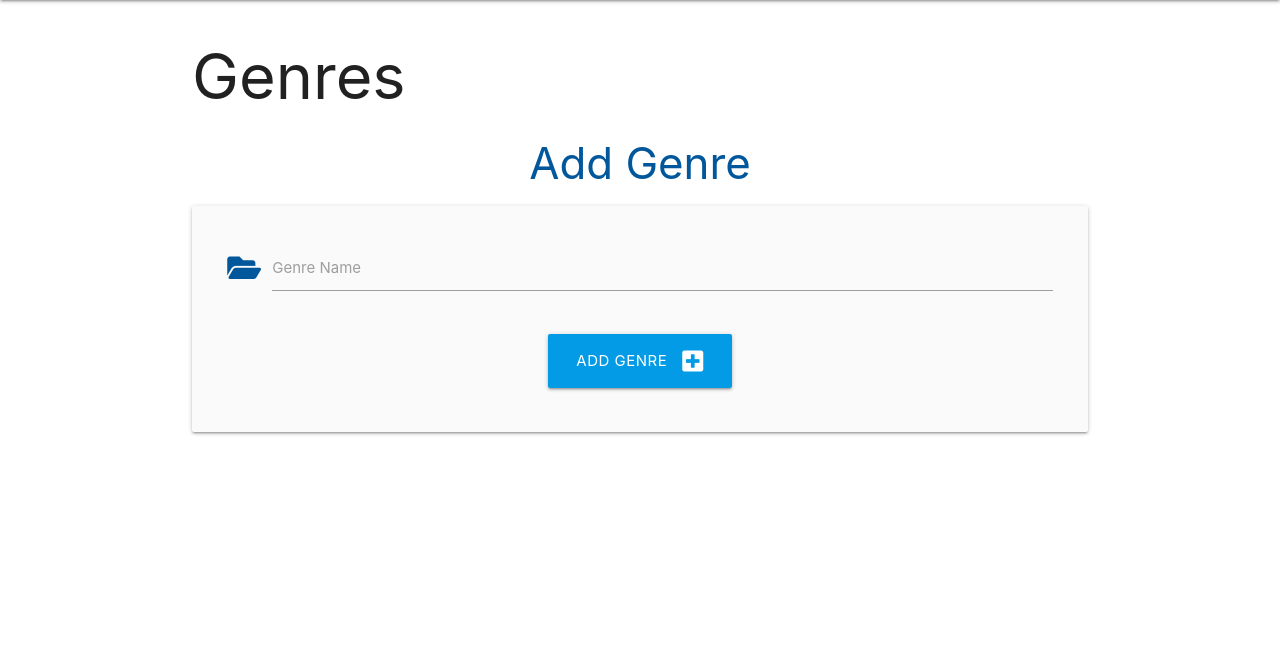
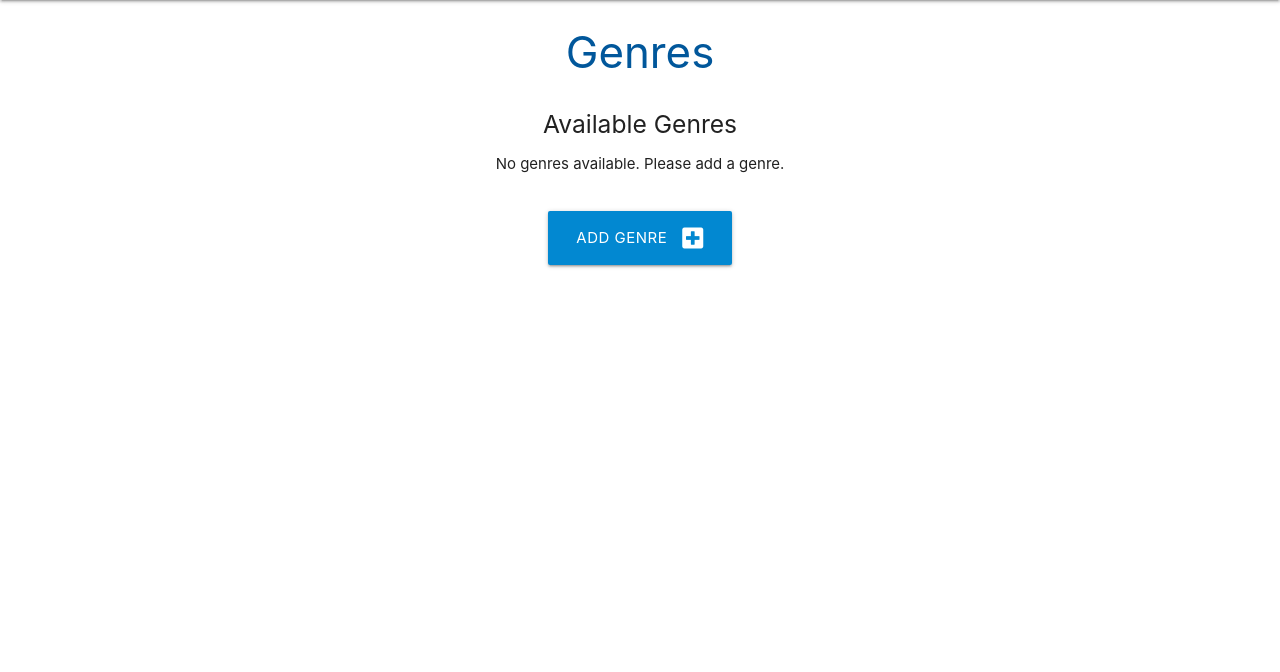
Before and after one commit to Ramil96/book-application, a Flask app: page /genres in a window 1280 px wide. Shown: the part 64-736 px from the top of the page. Run offline with Flask 3, Linux system fonts and the light colour scheme; data that the repository does not hold is empty.

Commit message:
add new routes

```diff
--- a/taskmanager/templates/genres.html
+++ b/taskmanager/templates/genres.html
@@ -1,36 +1,29 @@
 {% extends "base.html" %}
+{% block content %}
 
-{% block content %}
-<h1>Genres</h1>
+<h3 class="light-blue-text text-darken-4 center-align">Genres</h3>
 
-<!-- Genre List -->
+<!-- Display existing genres -->
+<div class="row">
+    <div class="col s12 center-align">
+        <h5>Available Genres</h5>
         <ul>
             {% for genre in genres %}
                 <li>{{ genre.genre_name }}</li>
+            {% else %}
+                <li>No genres available. Please add a genre.</li>
             {% endfor %}
         </ul>
-
-<!-- Add Genre Form -->
-<h3 class="light-blue-text text-darken-4 center-align">Add Genre</h3>
-
-<div class="row card-panel grey lighten-5">
-    <form class="col s12" method="POST" action="{{ url_for('add_genre') }}">
-        <!-- Genre Name -->
-        <div class="row">
-            <div class="input-field col s12">
-                <i class="fas fa-folder-open prefix light-blue-text text-darken-4"></i>
-                <input id="genre_name" name="genre_name" minlength="3" maxlength="25" type="text" class="validate" required>
-                <label for="genre_name">Genre Name</label>
     </div>
 </div>
-        <!-- Submit Button -->
+
+<!-- Button to navigate to the page where new genres can be added -->
 <div class="row">
     <div class="col s12 center-align">
-                <button type="submit" class="btn-large light-blue darken-1">
+        <a href="{{ url_for('add_genre') }}" class="btn-large light-blue darken-2">
             Add Genre <i class="fas fa-plus-square right"></i>
-                </button>
+        </a>
     </div>
 </div>
-    </form>
-</div>
+
 {% endblock %}
```
Also changed, not shown: taskmanager/templates/add_genre.html (added, +27 -0 lines). Lines whose indentation alone changed are shown as unchanged.
